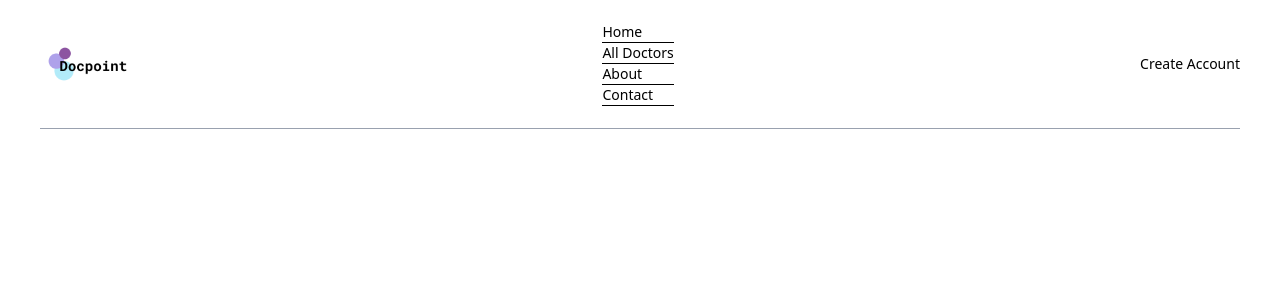
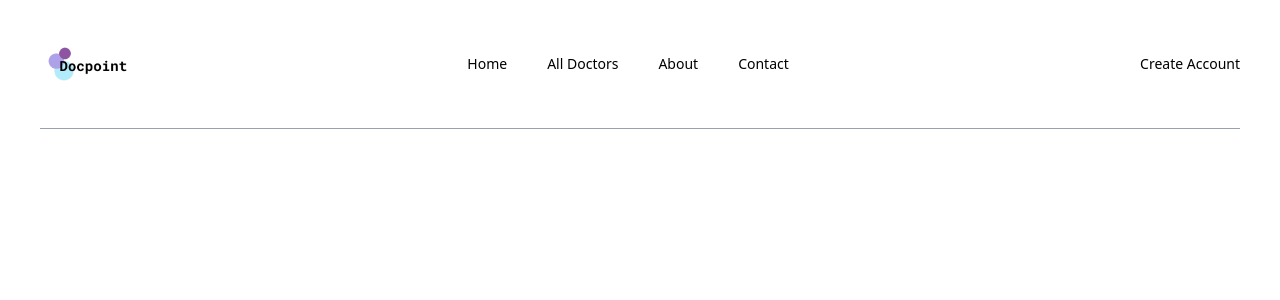
Before and after one commit to SonuThapaMagar/docpoint, a React (Vite) app: page / in a window 1280 px wide. Shown: the top 300 px of the page. Built offline with nearby package versions, Linux system fonts and the light colour scheme.

Commit message:
Navbar alligned horizontally

```diff
--- a/src/components/NavBar.jsx
+++ b/src/components/NavBar.jsx
@@ -7,7 +7,7 @@ const NavBar = () => {
     return (
         <div className='flex items-center justify-between text-sm py-4 border-b border-b-gray-400'>
             <img src={logo} alt="Docpoint" className='cursor-pointer h-24 w-auto max-w-[190px]' />
-            <ul>
+            <ul className='hidden md:flex items-start gap-5 font-medium'>
                 <NavLink to="/">
                     <li>Home</li>
                 </NavLink>
```
